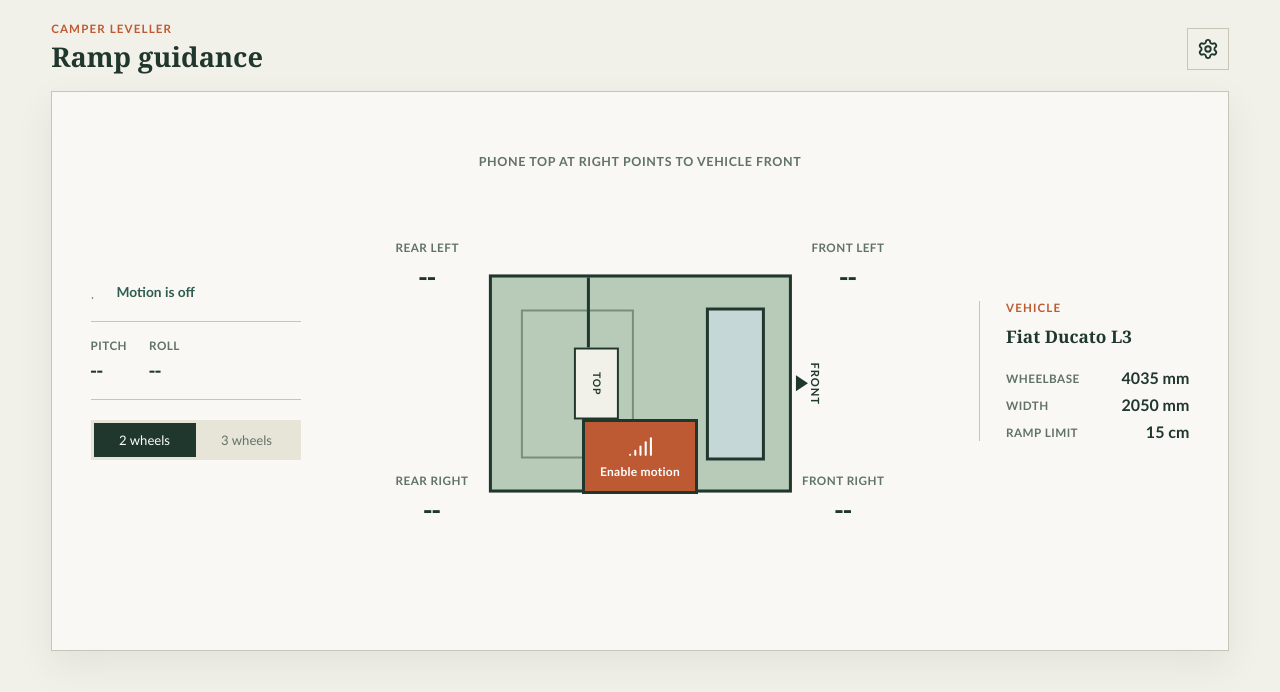
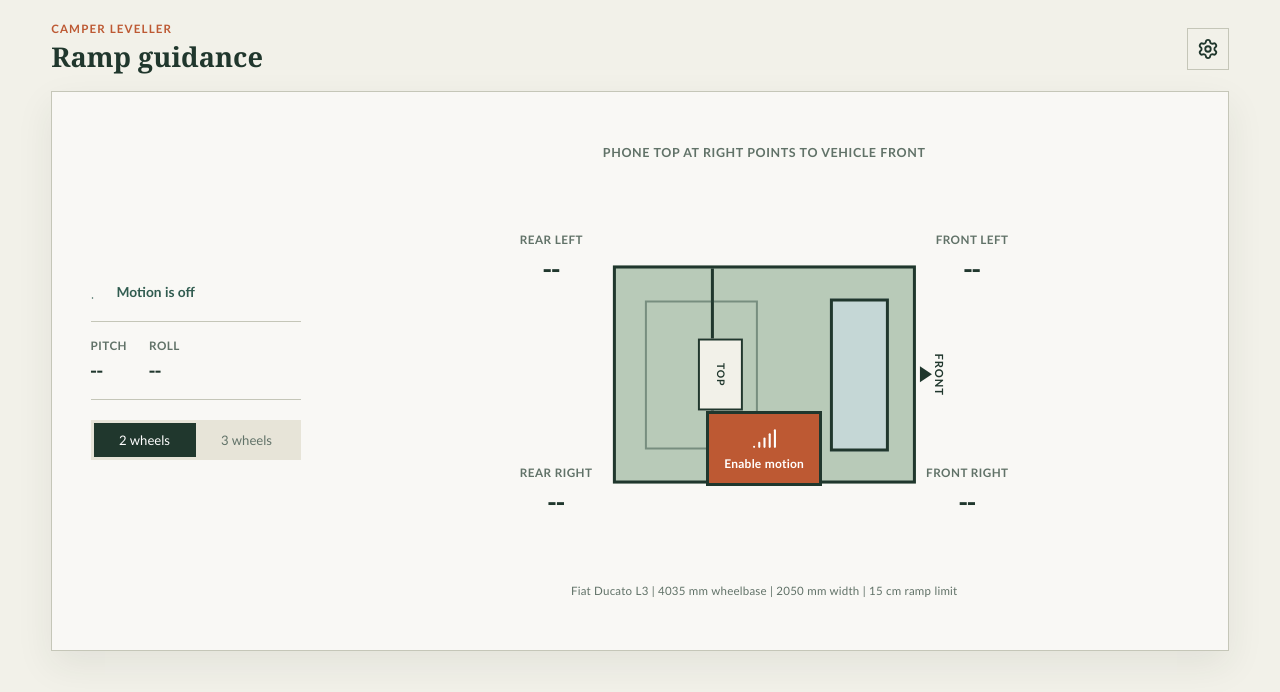
Before and after one commit to DonMartin76/camper-leveller, a React (Vite) app: page / in a window 1280 px wide. Shown: the top 692 px of the page. Built offline with nearby package versions, Linux system fonts and the light colour scheme.

Commit message:
feat: update vehicle information display and remove guidance panel

```diff
--- a/src/App.css
+++ b/src/App.css
@@ -1,5 +1,5 @@
 .app-shell { min-height: 100svh; padding: 22px clamp(20px, 4vw, 56px) 28px; }
-.topbar, .workspace, .settings-header, .status-line, .warning, .mode-control, .angles, .guidance-panel dl div { align-items: center; display: flex; }
+.topbar, .workspace, .settings-header, .status-line, .warning, .mode-control, .angles { align-items: center; display: flex; }
 .topbar { justify-content: space-between; margin: 0 auto 16px; max-width: 1360px; }
 .eyebrow { color: var(--copper); font-size: .72rem; font-weight: 750; letter-spacing: .1em; margin: 0 0 3px; text-transform: uppercase; }
 h1, h2 { color: var(--ink); font-family: var(--heading); font-weight: 700; letter-spacing: 0; margin: 0; }
@@ -7,7 +7,7 @@
 .icon-button { align-items: center; background: transparent; border: 1px solid var(--line); color: var(--ink); cursor: pointer; display: inline-flex; height: 42px; justify-content: center; width: 42px; }
 .icon-button:hover, .icon-button:focus-visible { background: var(--paper-deep); }
 .workspace { background: rgba(255,255,255,.55); border: 1px solid var(--line); box-shadow: 0 14px 35px rgba(42,54,41,.08); gap: clamp(18px,3vw,44px); justify-content: space-between; margin: 0 auto; max-width: 1360px; min-height: min(72svh,560px); padding: clamp(20px,3vw,40px); }
-.measurement-panel, .guidance-panel { flex: 0 0 min(210px,20vw); }
+.measurement-panel { flex: 0 0 min(210px, 20vw); }
 .measurement-panel { align-self: stretch; display: flex; flex-direction: column; gap: 20px; justify-content: center; }
 .status-line { color: var(--moss); font-size: .86rem; font-weight: 700; gap: 8px; }
 .angles { border-block: 1px solid var(--line); gap: 22px; padding: 16px 0; }
@@ -34,9 +34,7 @@
 .frontLeft { right: 3%; top: 15%; } .frontRight { bottom: 15%; right: 3%; } .rearLeft { left: 3%; top: 15%; } .rearRight { bottom: 15%; left: 3%; }
 .measurement-button { align-items: center; background: var(--copper); border: 3px solid var(--ink); bottom: 23%; color: #fff; cursor: pointer; display: flex; flex-direction: column; font: inherit; font-size: .75rem; font-weight: 800; gap: 5px; justify-content: center; left: 50%; letter-spacing: .02em; min-height: 75px; padding: 10px; position: absolute; transform: translateX(-50%); width: 116px; z-index: 2; }
 .measurement-button:hover, .measurement-button:focus-visible { background: #a24624; } .measurement-button.paused { background: var(--moss); }
-.guidance-panel { border-left: 1px solid var(--line); display: grid; gap: 8px; padding-left: clamp(18px,2vw,34px); }
-.guidance-panel > strong { color: var(--ink); font-family: var(--heading); font-size: 1.08rem; }
-.guidance-panel dl { display: grid; gap: 8px; margin: 12px 0 0; }.guidance-panel dl div { gap: 12px; justify-content: space-between; } dd { color: var(--ink); font-weight: 700; margin: 0; }
+.vehicle-summary { color: var(--muted); font-size: .72rem; letter-spacing: .02em; margin: 4px 0 0; text-align: center; }
 .warning { background: #fff0d3; border-left: 3px solid var(--copper); color: #743313; font-size: .8rem; gap: 8px; line-height: 1.35; margin-top: 14px; padding: 10px; }
 .sensor-message { color: #743313; font-size: .85rem; margin: 14px auto 0; max-width: 1360px; }
 .settings-scrim { align-items: stretch; background: rgba(26,35,29,.28); display: flex; inset: 0; justify-content: flex-end; position: fixed; z-index: 10; }
--- a/src/App.tsx
+++ b/src/App.tsx
@@ -82,8 +82,9 @@
               <div className="camper-symbol" aria-hidden="true"><div className="front-arrow">Front</div><div className="windscreen" /><div className="cab" /><div className="living-area" /><div className="phone-guide">TOP</div></div>
               <button className={`measurement-button ${isPaused ? 'paused' : ''}`} type="button" onClick={toggleMeasurement}>{isPaused ? <Play size={25} fill="currentColor" /> : motion.status === 'active' ? <Pause size={25} fill="currentColor" /> : <Signal size={25} />}<span>{controlText}</span></button>
             </div>
+            <p className="vehicle-summary">{state.presetId === 'custom' ? 'Custom' : `Fiat Ducato ${state.presetId}`} | {state.vehicle.wheelbaseMm} mm wheelbase | {state.vehicle.widthMm} mm width | {state.maximumLiftCm} cm ramp limit</p>
+            {plan?.exceedsMaximum && <div className="warning" role="alert"><TriangleAlert size={20} /><span>One or more lifts exceed your {state.maximumLiftCm} cm ramp limit.</span></div>}
           </section>
-          <aside className="guidance-panel"><p className="eyebrow">Vehicle</p><strong>{state.presetId === 'custom' ? 'Custom dimensions' : `Fiat Ducato ${state.presetId}`}</strong><dl><div><dt>Wheelbase</dt><dd>{state.vehicle.wheelbaseMm} mm</dd></div><div><dt>Width</dt><dd>{state.vehicle.widthMm} mm</dd></div><div><dt>Ramp limit</dt><dd>{state.maximumLiftCm} cm</dd></div></dl>{plan?.exceedsMaximum && <div className="warning" role="alert"><TriangleAlert size={20} /><span>One or more lifts exceed your {state.maximumLiftCm} cm ramp limit.</span></div>}</aside>
         </section>
         {motion.status === 'denied' && <p className="sensor-message" role="alert">Motion access is off. Allow Motion & Orientation Access in Safari, then try again.</p>}
         {motion.status === 'unsupported' && <p className="sensor-message" role="alert">This browser does not provide the motion data needed for a live measurement.</p>}
```
